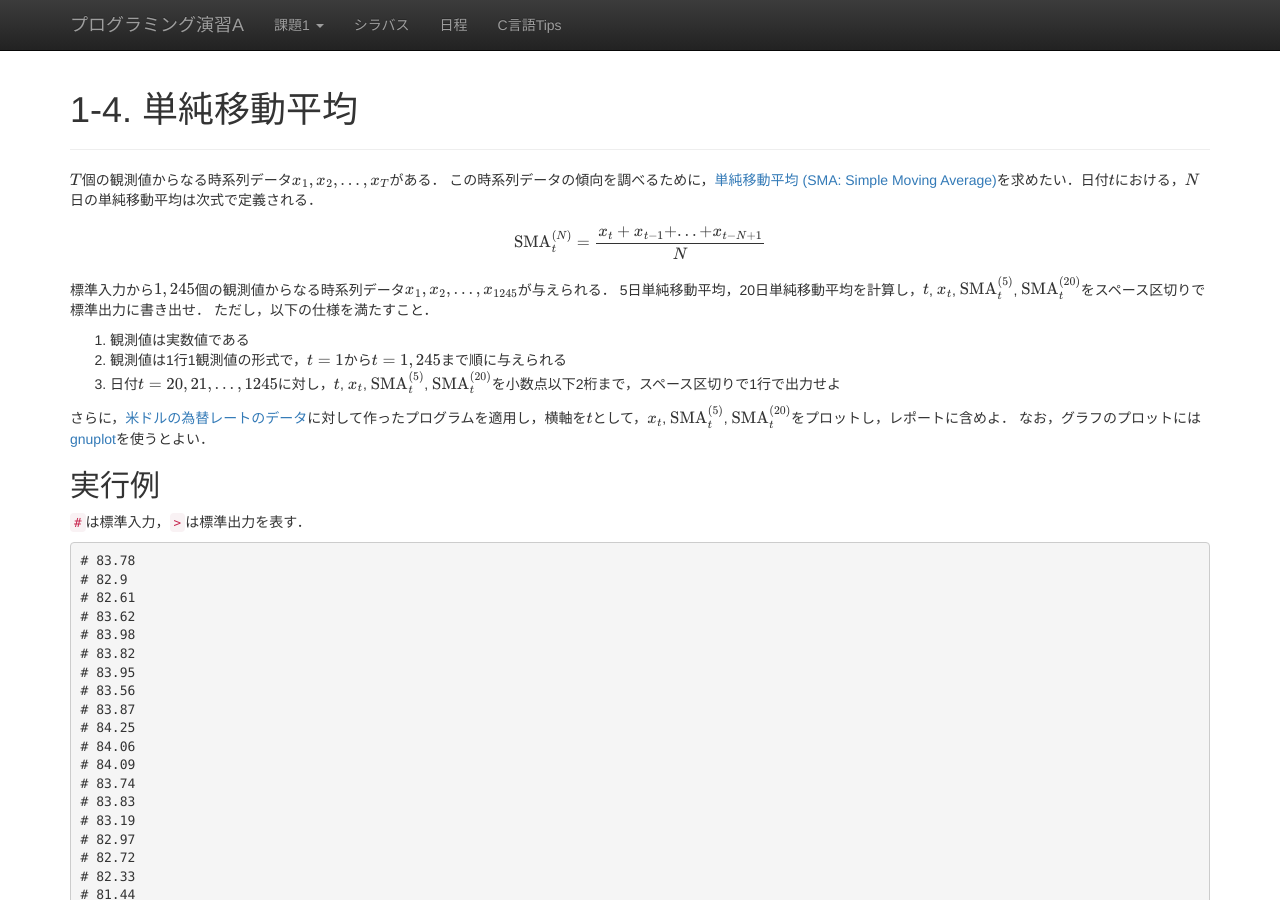
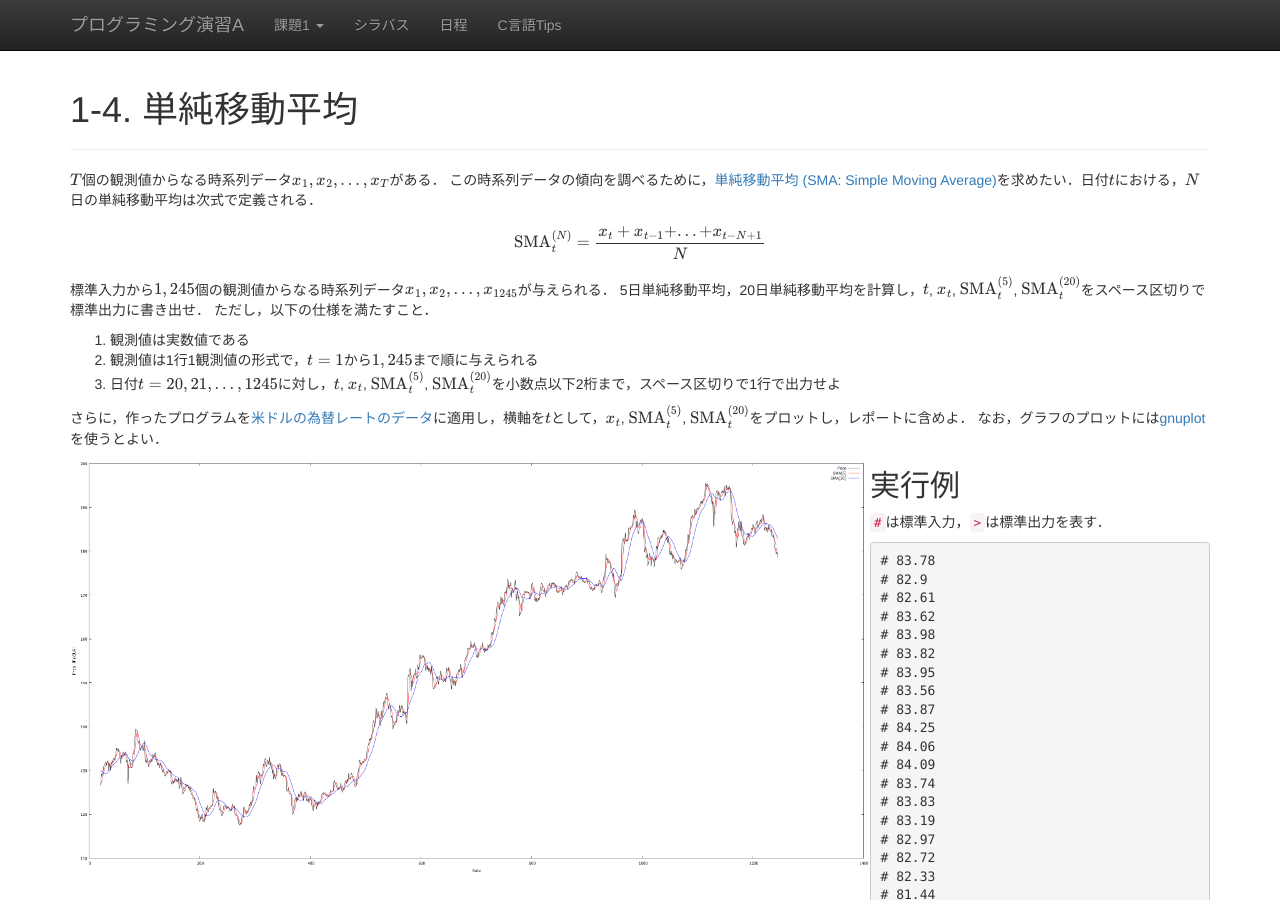
Before and after one commit to ecei-tohoku/ppa-public, a Jekyll site: the page built from kadai1/p14.md, in a window 1280 px wide and 900 px high. Built offline with Jekyll 4.4.1, drawn with Linux system fonts in a browser that asks for light colours; nearby versions of some CDN libraries; formulas are drawn with MathJax 3.

Commit message:
Include an example of a plotted graph.

```diff
--- a/kadai1/p14.md
+++ b/kadai1/p14.md
@@ -15,11 +15,13 @@ $$
 ただし，以下の仕様を満たすこと．
 
 1. 観測値は実数値である
-2. 観測値は1行1観測値の形式で，$t=1$から$t=1,245$まで順に与えられる
+2. 観測値は1行1観測値の形式で，$t=1$から$1,245$まで順に与えられる
 3. 日付$t=20, 21, ..., 1245$に対し，$t$, $x_t$, ${\rm SMA}^{(5)}_t$, ${\rm SMA}^{(20)}_t$を小数点以下2桁まで，スペース区切りで1行で出力せよ
 
-さらに，[米ドルの為替レートのデータ](usdjpy.txt)に対して作ったプログラムを適用し，横軸を$t$として，$x_t$, ${\rm SMA}^{(5)}_t$, ${\rm SMA}^{(20)}_t$をプロットし，レポートに含めよ．
+さらに，作ったプログラムを[米ドルの為替レートのデータ](usdjpy.txt)に適用し，横軸を$t$として，$x_t$, ${\rm SMA}^{(5)}_t$, ${\rm SMA}^{(20)}_t$をプロットし，レポートに含めよ．
 なお，グラフのプロットには[gnuplot](http://www.gnuplot.info/)を使うとよい．
+
+<a href="eurjpy.png"><img src="eurjpy.png" align="left" width="800" ></a>
 
 ## 実行例
 `#`は標準入力，`>`は標準出力を表す．
```
